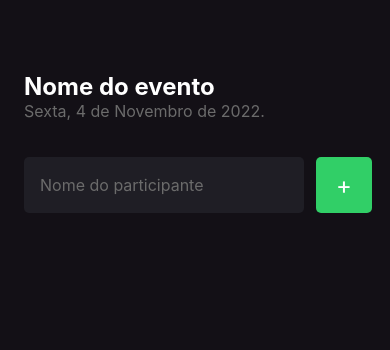
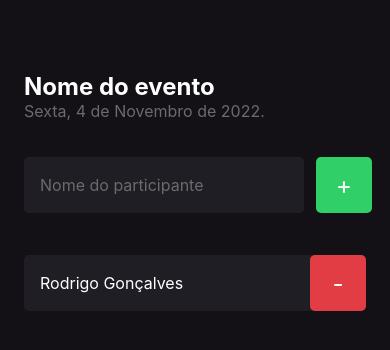
Before and after one commit to ColellaDev/EventList-Mobile, a React Native app: screen / in a window 390 px wide. Shown: the top 350 px of the page. Built offline with nearby package versions, Linux system fonts and the light colour scheme.

Commit message:
Criando Componente Participant

```diff
--- /dev/null
+++ b/src/screens/Components/Participant/index.tsx
@@ -0,0 +1,19 @@
+import { Text, TouchableOpacity, View } from "react-native";
+
+import { styles } from "./styles";
+
+export function Participant() {
+  return (
+    <View style={styles.container}>
+      <Text style={styles.name}>
+        Rodrigo Gonçalves
+      </Text>
+
+      <TouchableOpacity style={styles.button}>
+          <Text style={styles.buttonText}>
+            -
+          </Text>
+        </TouchableOpacity>
+    </View>
+  )
+}
--- /dev/null
+++ b/src/screens/Components/Participant/styles.ts
@@ -0,0 +1,30 @@
+import { StyleSheet } from "react-native";
+
+export const styles = StyleSheet.create({
+  container: {
+    width: '100%',
+    backgroundColor: '#1F1E25',
+    borderRadius: 5,
+    flexDirection: 'row',
+    alignItems: 'center',
+    marginBottom: 10
+  },
+  name: {
+    flex: 1,
+    fontSize: 16,
+    color: '#FFF',
+    marginLeft: 16
+  },
+  buttonText: {
+    color: '#FFF',
+    fontSize: 24
+  },
+  button: {
+    width: 56,
+    height: 56,
+    borderRadius: 5,
+    backgroundColor: '#E23C44',
+    alignItems: 'center',
+    justifyContent: 'center'
+  },
+})
--- a/src/screens/Home/index.tsx
+++ b/src/screens/Home/index.tsx
@@ -1,4 +1,6 @@
 import { Text, TextInput, TouchableOpacity, View } from "react-native";
+
+import { Participant } from "../Components/Participant";
 
 import { styles } from "./style";
 
@@ -31,6 +33,9 @@
           </Text>
         </TouchableOpacity>
       </View>
+
+      <Participant/>
+
     </View>
   )
 }
```
